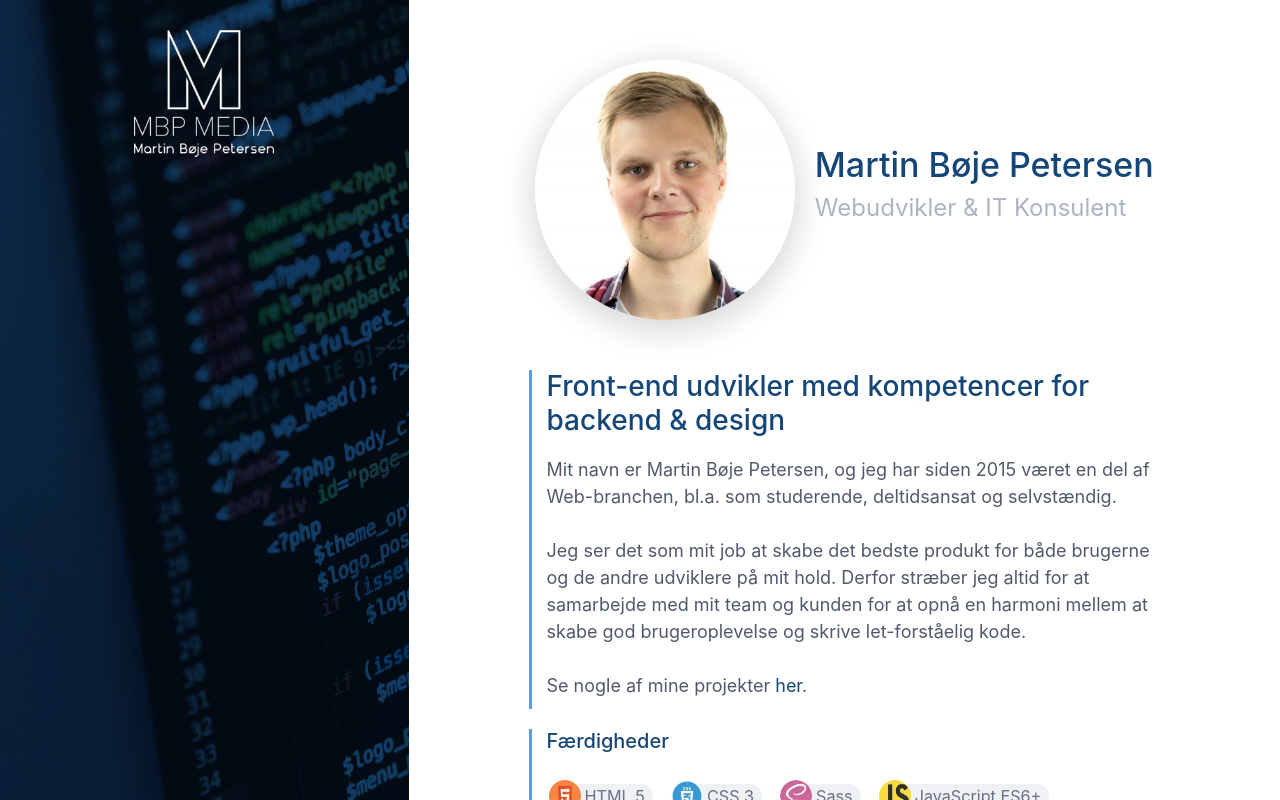
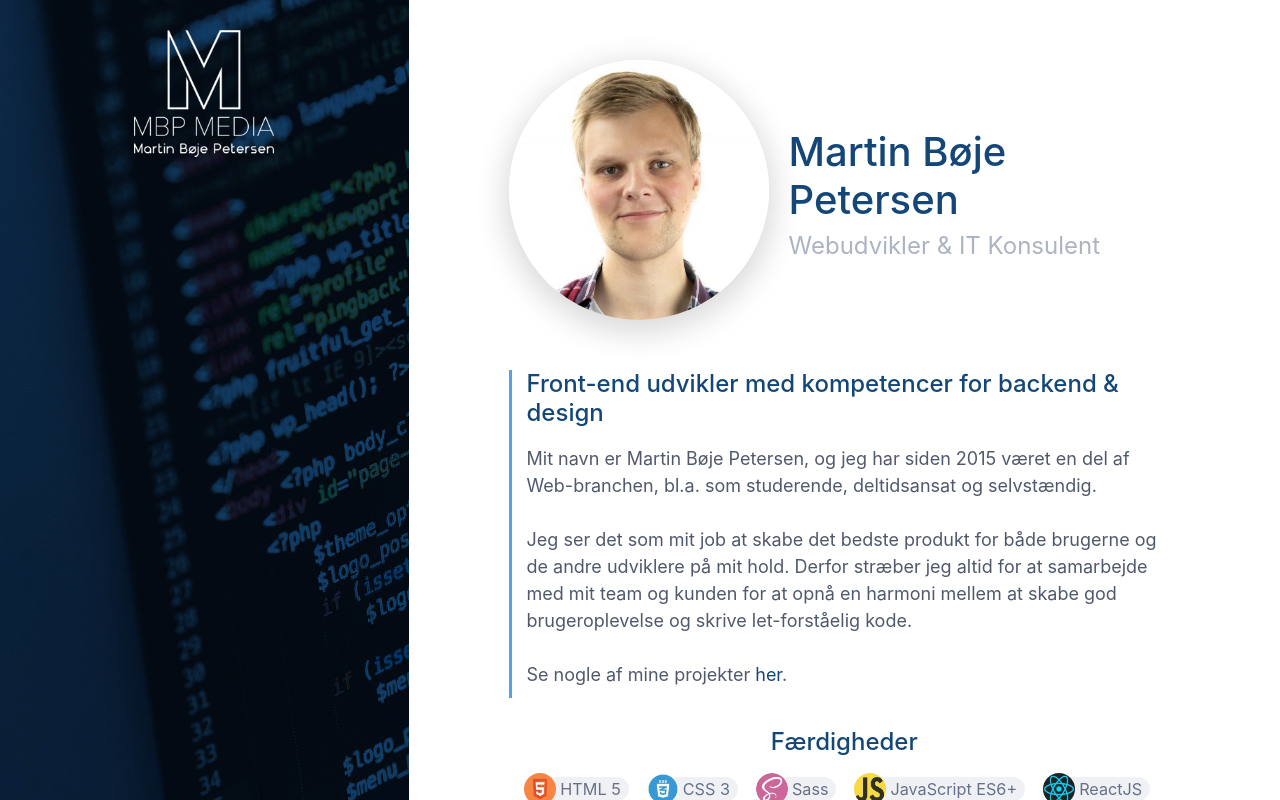
Before and after one commit to JackTheDane/old-portfolio, a React (Create React App) app: page / in a window 1280 px wide. Built offline with nearby package versions, Linux system fonts and the light colour scheme.

Commit message:
Smartphone version improved

```diff
--- a/src/components/About/About.module.scss
+++ b/src/components/About/About.module.scss
@@ -10,7 +10,7 @@
 
   &__profile {
     display: flex;
-    min-height: 260px;
+    min-height: 220px;
     align-items: center;
     flex-direction: column;
     flex-shrink: 0;
@@ -25,21 +25,21 @@
 
   &__subcontentTitle {
     padding-bottom: 5px;
+
+    font-size: 1.05rem;
   }
 
   &__subcontent {
-    border-left: 3px solid $secondary-color-dark;
-    padding-left: 15px;
-    padding-bottom: 10px;
-    margin-top: 20px;
+    margin-bottom: 30px;
   }
 
 
   &__profileImageWrapper {
-    width: 220px;
-    height: 220px;
+    width: 180px;
+    height: 180px;
     overflow: hidden;
     border-radius: 50%;
+    margin-bottom: 20px;
 
     -webkit-box-shadow: 0px 8px 30px 5px rgba(0,0,0,0.15);
     -moz-box-shadow: 0px 8px 30px 5px rgba(0,0,0,0.15);
@@ -49,9 +49,23 @@
   &__profileTitleText {
 
     h1 {
-      font-size: 1.7rem;
+      font-size: 1.4rem;
+    }
+
+    h4 {
+      font-size: 1.1rem;
     }
   }
+}
+
+.chipsWrapper {
+  display: flex;
+  flex-wrap: wrap;
+  justify-content: center;
+}
+
+.chipsTitle {
+  text-align: center;
 }
 
 @media (min-width: 760px) {
@@ -68,6 +82,24 @@
 
     &__profileTitleText {
       margin-left: 20px;
+
+      h1 {
+        font-size: 2rem;
+      }
+
+      h4 {
+        font-size: 1.2rem;
+      }
+    }
+
+    &__subcontentTitle {
+      font-size: 1.2rem;
+    }
+
+    &__subcontent {
+      border-left: 3px solid $secondary-color-dark;
+      padding-left: 15px;
+      padding-bottom: 10px;
     }
 
     &__content {
--- a/src/components/About/About.tsx
+++ b/src/components/About/About.tsx
@@ -40,9 +40,9 @@ class About extends Component<AboutProps, AboutState> {
         <div className={styles["about__content"]}>
 
           <div className={`transition-elem delay-2 ${styles["about__subcontent"]}`}>
-            <h3 className={`${styles["about__subcontentTitle"]} text-primary`}>
+            <h4 className={`${styles["about__subcontentTitle"]} text-primary`}>
             Front-end udvikler med kompetencer for backend & design
-            </h3>
+            </h4>
             <p className="mb-0">
               Mit navn er Martin Bøje Petersen, og jeg har siden 2015 været en del af Web-branchen, bl.a. som studerende, deltidsansat og selvstændig. <br/>
               <br />
@@ -54,12 +54,15 @@ class About extends Component<AboutProps, AboutState> {
           </div>
 
 
-          <div className={`transition-elem delay-3 ${styles["about__subcontent"]}`}>
-            <h5 className={`${styles["about__subcontentTitle"]} text-primary`}>
+          <div className={`transition-elem delay-3`}>
+            <h5 className={`${styles["about__subcontentTitle"]} ${styles.chipsTitle} text-primary mb-0`}>
               Færdigheder
             </h5>
 
-            {this.getChips()}
+            <div className={`${styles.chipsWrapper}`}>
+              {this.getChips()}
+            </div>
+
           </div>
 
         </div>
--- a/src/components/Carousel/Carousel.module.scss
+++ b/src/components/Carousel/Carousel.module.scss
@@ -2,7 +2,7 @@
 
 .carousel {
   width: 100%;
-  padding-top: 45%;
+  padding-top: 60%;
 
   margin: auto;
   position: relative;
@@ -98,6 +98,8 @@
 
 @media (min-width: 1200px) {
   .carousel {
+    padding-top: 45%;
+
     &__navigation-button {
       opacity: 0;
 
--- a/src/components/Contact/Contact.tsx
+++ b/src/components/Contact/Contact.tsx
@@ -57,7 +57,7 @@ class Contact extends React.Component<ContactProps, ContactState> {
             </div>
 
             <div className="form-group">
-              <button type="submit" className={`btn btn-primary my-2 mr-3 btn-lg ${this.state.status === 'loading' ? 'loading' : ''}`}>Send <i className="icon mx-2 icon-message"></i> </button>
+              <button type="submit" className={`btn btn-primary btn-icon-right my-2 mr-3 btn-lg ${this.state.status === 'loading' ? 'loading' : ''}`}>Send <i className="icon icon-message"></i> </button>
               <small>
                 Sendt via FormSpree.io
               </small>
--- a/src/components/Nav/Nav.module.scss
+++ b/src/components/Nav/Nav.module.scss
@@ -2,12 +2,17 @@
 
 .mediaPlatforms {
   animation: fadeInLeft .3s ease-out .5s both;
-  max-width: 360px;
+  max-width: 400px;
+  padding: 0 20px;
   width: 100%;
 
   margin-top: 5px;
 
-  flex-direction: column;
+  flex-direction: row;
+  align-items: center;
+  margin-top: auto;
+
+  justify-content: space-around;
 
   display: none;
 }
@@ -16,7 +21,7 @@
   flex: 0 0;
   text-align: left;
   font-size: 1.2em;
-  margin-bottom: 15px;
+  margin-bottom: 25px;
 
   font-weight: 300;
 
@@ -121,9 +126,10 @@
 .menu {
   color: $white;
   list-style: none;
-  margin: 10% 0 30px;
+  margin: 10px 0 30px 0;
   width: 100%;
-  max-width: 360px;
+  max-width: 400px;
+  padding: 0 20px;
   pointer-events: initial;
   flex-direction: column;
 
@@ -143,7 +149,7 @@
     transition: max-height .4s .05s;
 
     margin-top: 0;
-    margin-bottom: 0;
+    margin-bottom: -10px;
 
     list-style: none;
   }
@@ -151,7 +157,7 @@
   &__item {
     display: inline-block;
 
-    font-size: 1.5rem;
+    font-size: 1.2rem;
     margin-top: 15px;
     width: 100%;
 
@@ -192,9 +198,7 @@
         border-bottom-color: $white;
         color: $white !important;
       }
-
     }
-
   }
 
   &__subitem {
@@ -263,8 +267,13 @@
     max-height: 100%;
   }
 
+  .mediaPlatforms {
+    display: flex;
+  }
+
   .menu {
     display: flex;
+    margin-top: 10%;
 
     &__item {
       font-size: 1.35rem;
--- a/src/components/Nav/Nav.tsx
+++ b/src/components/Nav/Nav.tsx
@@ -50,7 +50,7 @@ class Nav extends Component<NavProps, NavState> {
 
           <a target='_blank' rel='noopener' href="https://github.com/JackTheDane" className={`btn btn-link ${styles.mediaPlatformsButton}`}>
             <svg fill="none" xmlns="http://www.w3.org/2000/svg">
-              <path fill-rule="evenodd" clip-rule="evenodd" d="M8 0C3.58 0 0 3.58 0 8C0 11.54 2.29 14.53 5.47 15.59C5.87 15.66 6.02 15.42 6.02 15.21C6.02 15.02 6.01 14.39 6.01 13.72C4 14.09 3.48 13.23 3.32 12.78C3.23 12.55 2.84 11.84 2.5 11.65C2.22 11.5 1.82 11.13 2.49 11.12C3.12 11.11 3.57 11.7 3.72 11.94C4.44 13.15 5.59 12.81 6.05 12.6C6.12 12.08 6.33 11.73 6.56 11.53C4.78 11.33 2.92 10.64 2.92 7.58C2.92 6.71 3.23 5.99 3.74 5.43C3.66 5.23 3.38 4.41 3.82 3.31C3.82 3.31 4.49 3.1 6.02 4.13C6.66 3.95 7.34 3.86 8.02 3.86C8.7 3.86 9.38 3.95 10.02 4.13C11.55 3.09 12.22 3.31 12.22 3.31C12.66 4.41 12.38 5.23 12.3 5.43C12.81 5.99 13.12 6.7 13.12 7.58C13.12 10.65 11.25 11.33 9.47 11.53C9.76 11.78 10.01 12.26 10.01 13.01C10.01 14.08 10 14.94 10 15.21C10 15.42 10.15 15.67 10.55 15.59C13.71 14.53 16 11.53 16 8C16 3.58 12.42 0 8 0Z"/>
+              <path fillRule="evenodd" clipRule="evenodd" d="M8 0C3.58 0 0 3.58 0 8C0 11.54 2.29 14.53 5.47 15.59C5.87 15.66 6.02 15.42 6.02 15.21C6.02 15.02 6.01 14.39 6.01 13.72C4 14.09 3.48 13.23 3.32 12.78C3.23 12.55 2.84 11.84 2.5 11.65C2.22 11.5 1.82 11.13 2.49 11.12C3.12 11.11 3.57 11.7 3.72 11.94C4.44 13.15 5.59 12.81 6.05 12.6C6.12 12.08 6.33 11.73 6.56 11.53C4.78 11.33 2.92 10.64 2.92 7.58C2.92 6.71 3.23 5.99 3.74 5.43C3.66 5.23 3.38 4.41 3.82 3.31C3.82 3.31 4.49 3.1 6.02 4.13C6.66 3.95 7.34 3.86 8.02 3.86C8.7 3.86 9.38 3.95 10.02 4.13C11.55 3.09 12.22 3.31 12.22 3.31C12.66 4.41 12.38 5.23 12.3 5.43C12.81 5.99 13.12 6.7 13.12 7.58C13.12 10.65 11.25 11.33 9.47 11.53C9.76 11.78 10.01 12.26 10.01 13.01C10.01 14.08 10 14.94 10 15.21C10 15.42 10.15 15.67 10.55 15.59C13.71 14.53 16 11.53 16 8C16 3.58 12.42 0 8 0Z"/>
             </svg>
             GitHub
           </a>
--- a/src/components/Project/Project.module.scss
+++ b/src/components/Project/Project.module.scss
@@ -5,9 +5,7 @@
 }
 
 .subcontent {
-  border-left: 3px solid $secondary-color-dark;
   padding-left: 15px;
-  padding-bottom: 10px;
   margin-bottom: 20px;
   margin-top: 30px;
 }
@@ -18,12 +16,23 @@
   }
 }
 
+@media (max-width: 599px) {
+  .project {
+    padding-left: 0;
+    padding-right: 0;
+  }
+}
 
-@media (min-width: 700px) {
+@media (min-width: 600px) {
   .title {
     & > div {
       margin-left: 5px;
       display: inline-block;
     }
   }
+
+  .subcontent {
+    border-left: 3px solid $secondary-color-dark;
+    padding-bottom: 10px;
+  }
 }
--- a/src/components/Project/Project.tsx
+++ b/src/components/Project/Project.tsx
@@ -17,11 +17,13 @@ class Project extends React.Component<ProjectProps, ProjectState> {
 
   render() {
     return ( <div className={`content-page ${styles.project}`}>
-      <Link to='/projekter' className="btn btn-link btn-lg pl-0 btn-icon-left transition-elem delay-0"> <i className="icon icon-back"></i> Andre projekter </Link>
+      <div className="padx-xs">
+        <Link to='/projekter' className="btn btn-link btn-lg pl-0 btn-icon-left transition-elem delay-0"> <i className="icon icon-back"></i> Andre projekter </Link>
+      </div>
 
       <Carousel className={"transition-elem delay-1"} images={this.props.project.images} />
 
-      <div className="d-flex mt-3" style={{justifyContent: 'space-between', alignItems: 'flex-start'}}>
+      <div className="d-flex padx-xs mt-3" style={{justifyContent: 'space-between', alignItems: 'flex-start'}}>
         <h2 className={`text-primary mb-2 transition-elem delay-2 ${styles.title}`}>
           { this.props.project.name }
           <div className="text-gray fw-medium"> { this.props.project.roles } </div>
@@ -39,7 +41,7 @@ class Project extends React.Component<ProjectProps, ProjectState> {
 
       <div className="divider transition-elem delay-2 my-3"></div>
 
-      <div className="transition-elem delay-3 my-5">
+      <div className="transition-elem delay-3 my-5 padx-xs">
         {
           this.getDescription()
         }
--- a/src/components/Projects/Projects.module.scss
+++ b/src/components/Projects/Projects.module.scss
@@ -8,6 +8,10 @@
 
   &__column {
     padding: 10px;
+  }
+
+  &__title {
+    font-size: 1.4rem;
   }
 
   &__image {
@@ -29,3 +33,16 @@
     overflow: hidden;
   }
 }
+
+@media (min-width: 1200px) {
+  .projects {
+    &__title {
+      font-size: 1.6rem;
+    }
+  }
+
+  .cardRoles {
+    display: inline-block;
+    margin-left: 5px;
+  }
+}
--- a/src/components/Projects/Projects.tsx
+++ b/src/components/Projects/Projects.tsx
@@ -17,11 +17,11 @@ export interface ProjectsState {
 class Projects extends React.Component<ProjectsProps, ProjectsState> {
   render() {
     return (
-      <div className={`content-page`}>
+      <div className={`content-page ${styles.projects}`}>
 
-        <h1 className="transition-elem delay-0 text-primary">
+        <h2 className={`transition-elem delay-0 text-primary ${styles['projects__title']}`}>
           Udvalgte Projekter
-        </h1>
+        </h2>
 
         <div className="divider transition-elem delay-0"></div>
 
@@ -37,7 +37,7 @@ class Projects extends React.Component<ProjectsProps, ProjectsState> {
   private getProjectCards() {
     return this.props.projects.map(
 
-      (project, i: number) => <div key={'proj_' + i} className={`column col-6 col-md-12 transition-elem delay-${i + 1} ${styles['projects__column']}`}>
+      (project, i: number) => <div key={'proj_' + i} className={`column col-6 col-md-12 transition-elem delay-${i + (i + 1)%2} ${styles['projects__column']}`}>
 
         <div className="card">
 
@@ -46,7 +46,7 @@ class Projects extends React.Component<ProjectsProps, ProjectsState> {
           </div>
 
           <div className="card-header">
-            <div className="card-title h4 text-primary"> {project.name} <span className="text-gray fw-medium ml-1">{project.roles}</span> </div>
+            <div className="card-title h4 text-primary"> {project.name} <div className={`text-gray fw-medium ${styles.cardRoles}`}>{project.roles}</div> </div>
           </div>
 
           <div className="card-footer">
--- a/src/index.scss
+++ b/src/index.scss
@@ -55,6 +55,7 @@ img {
 
 $transitionSpeed: 700ms;
 $transitionStagger: 80ms;
+// $transitionStagger: 0ms;
 $translateAmount: 80px;
 
 .fade {
@@ -185,6 +186,13 @@ $translateAmount: 80px;
   }
 }
 
+@media (max-width: 599px) {
+  .padx-xs {
+    padding-left: 15px;
+    padding-right: 15px;
+  }
+}
+
 @media (min-width: 600px) {
   .content-page {
     padding: 90px 45px 30px;
@@ -193,6 +201,6 @@ $translateAmount: 80px;
 
 @media (min-width: 1200px) {
   .content-page {
-    padding: 60px 120px;
+    padding: 60px 100px;
   }
 }
```
